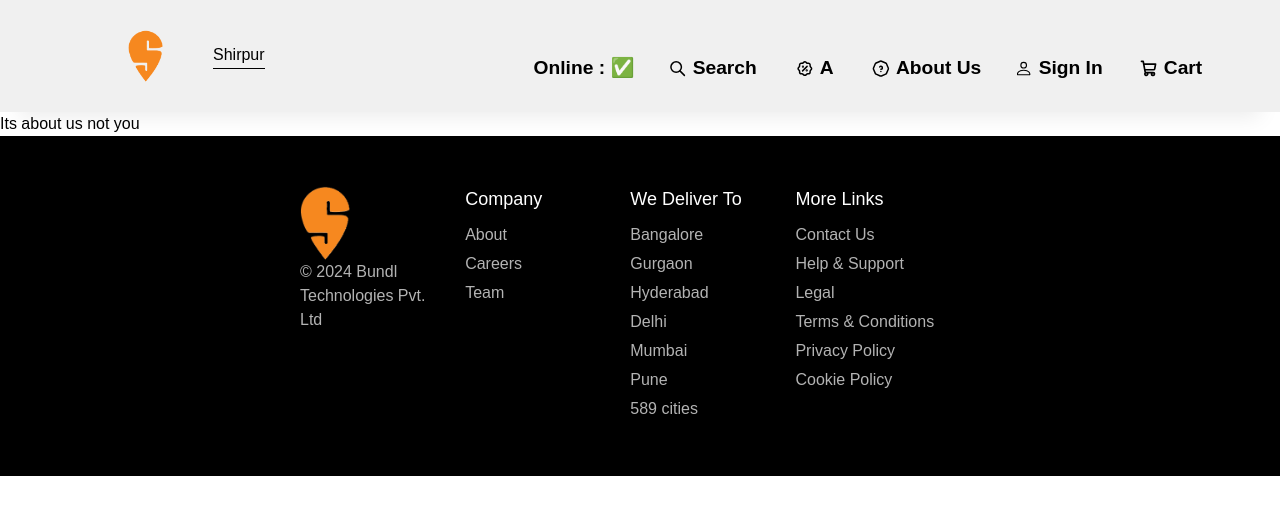
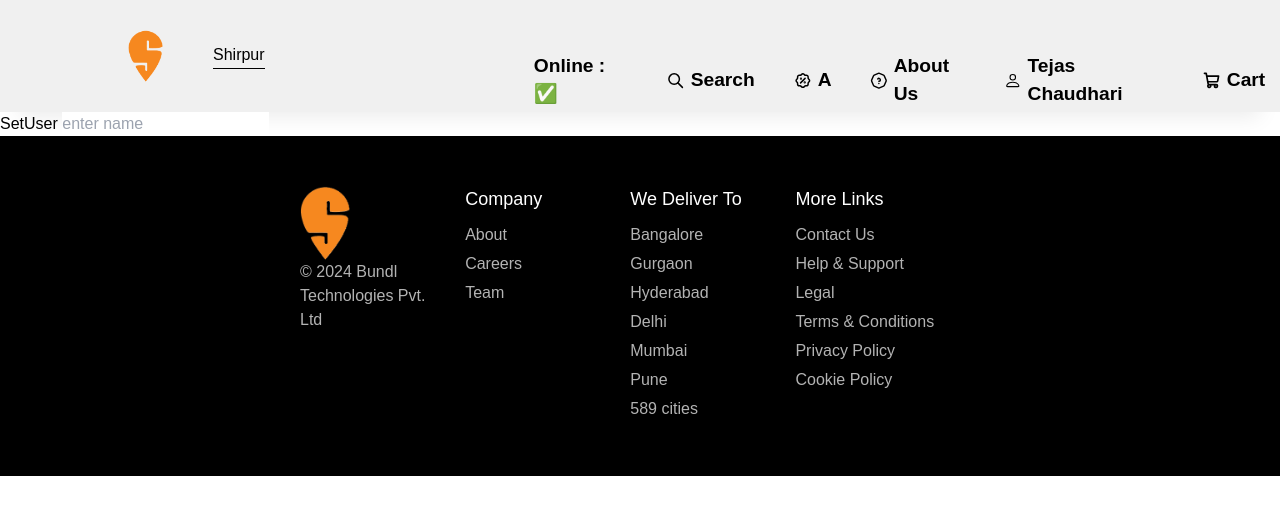
Before and after one commit to tejaschaudhari192/Yummi, a React (Vite) app: page /about in a window 1280 px wide. Shown: the top 514 px of the page. Built offline with nearby package versions, Linux system fonts and the light colour scheme.

Commit message:
learn context

```diff
--- a/src/components/About/About.jsx
+++ b/src/components/About/About.jsx
@@ -1,9 +1,15 @@
-import Header from "../Header/Header"
+import { useContext } from "react";
+import { UserContext } from "../../utils/UserContext";
 
 export default function About() {
+    const {setUser}=useContext(UserContext);
+
     return (
         <>
-        Its about us not you
+            <span>SetUser </span>
+            <input className="" placeholder="enter name" onChange={(e) => {
+                setUser(e.target.value);
+            }}></input>
         </>
     )
 }
--- a/src/components/App.jsx
+++ b/src/components/App.jsx
@@ -5,17 +5,28 @@ import Header from "./Header/Header";
 // import About from "./About/About";
 import Error from "./Error/Error";
 import RestaurantMenu from "./RestaurantMenu/RestaurantMenu";
-import { lazy, Suspense } from "react";
+import { lazy, Suspense, useEffect, useState } from "react";
+import { UserContext } from "../utils/UserContext";
 
 const About = lazy(() => import("./About/About"))
 
 function AppLayout() {
+  const [user, setUser] = useState("Defualt User");
+
+  useEffect(() => {
+    const user = {
+      name: "Tejas Chaudhari"
+    }
+    setUser(user.name);
+  }, []);
+
+
   return (
-    <div >
+    <UserContext.Provider value={{ loggedInUser: user, setUser }}>
       <Header />
       <Outlet />
       <Footer />
-    </div>
+    </UserContext.Provider>
   )
 }
 
@@ -39,8 +50,8 @@ export const appRouter = createBrowserRouter(
           {
             path: '/contact',
             element: <Suspense fallback={<h1>Loading...</h1>}>
-            <About />
-          </Suspense >
+              <About />
+            </Suspense >
           },
           {
             path: '/restaurants/:resId',
--- a/src/components/Header/Header.jsx
+++ b/src/components/Header/Header.jsx
@@ -3,13 +3,17 @@ import { TbDiscount2 } from "react-icons/tb";
 import { TbSearch } from "react-icons/tb";
 import { TbHelpOctagon } from "react-icons/tb";
 import { BsPerson } from "react-icons/bs";
-import { PiPerson, PiShoppingCartBold } from "react-icons/pi";
+import { PiShoppingCartBold } from "react-icons/pi";
 
 import logo from './../../assets/images/logo/logo.png';
 import { Link } from 'react-router-dom';
 import useOnlineStatus from '../../utils/useOnlineStatus';
+import { UserContext } from '../../utils/UserContext';
+import { useContext } from 'react';
 
 function Header() {
+    const user = useContext(UserContext);
+
     return (
         <header>
             {/* <div className="header"> */}
@@ -39,7 +43,7 @@ function Header() {
                             <Link to='/contact'>About Us</Link></li>
                         <li>
                             <BsPerson size={15} />
-                            <Link href="#">Sign In</Link></li>
+                            <Link href="#">{user.loggedInUser}</Link></li>
                         <li>
                             <PiShoppingCartBold size={15} />
                             <Link href="#">Cart</Link></li>
--- a/src/components/Restaurant/RestsOnlineList.jsx
+++ b/src/components/Restaurant/RestsOnlineList.jsx
@@ -79,6 +79,8 @@ export default function RestsOnlineList(pr) {
                     value={searchText}
                     onChange={e => {
                         setSearchText(e.target.value);
+                        setFilteredList(filterData(searchText, restaurantList))
+
                     }}
                 />
 
@@ -94,6 +96,7 @@ export default function RestsOnlineList(pr) {
 
 
 
+
             <div className='restsOnline-grid'>
 
                 {filteredList.map((rest, index) => {
--- /dev/null
+++ b/src/utils/UserContext.jsx
@@ -0,0 +1,5 @@
+import { createContext } from "react";
+
+export const UserContext = createContext({
+    loggedInUser: "Tejas"
+});
```
